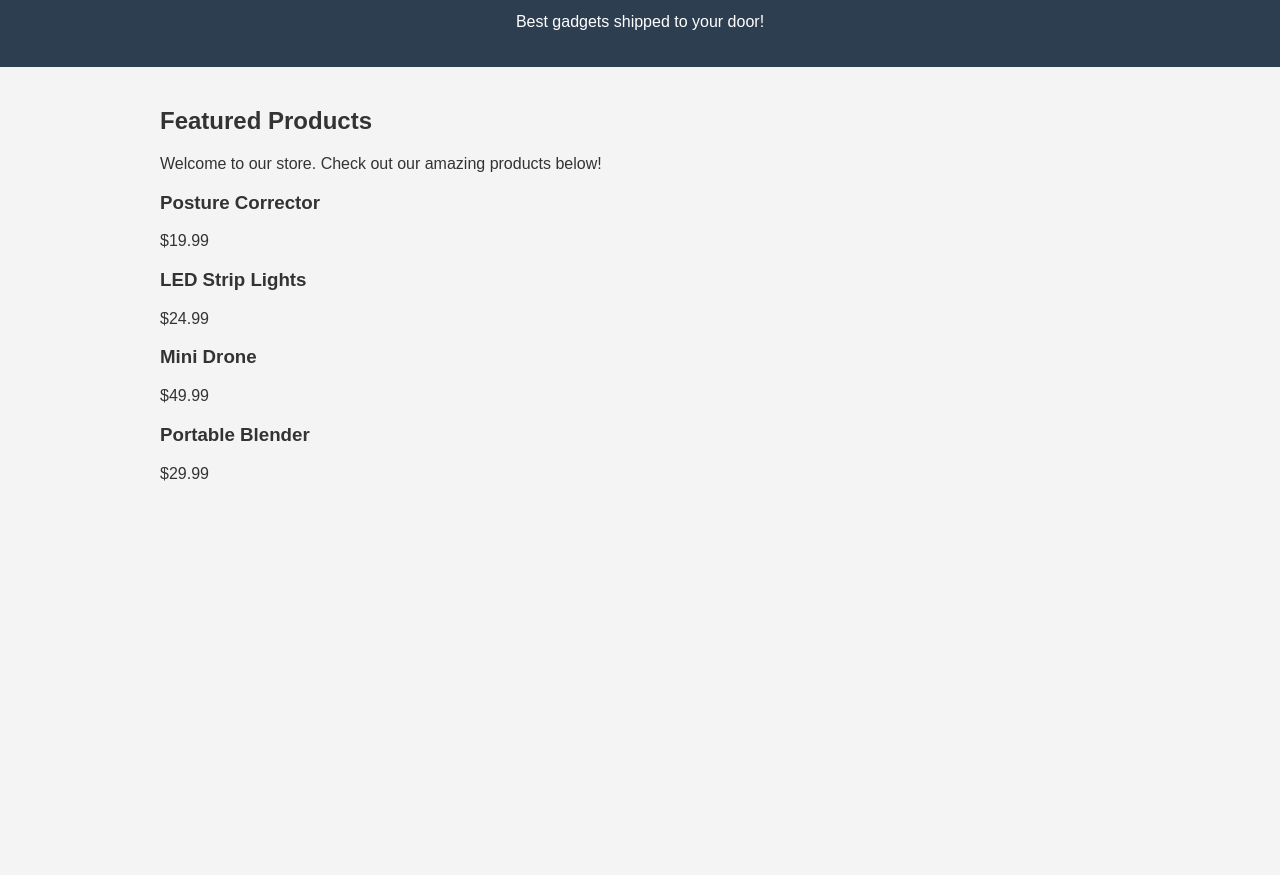
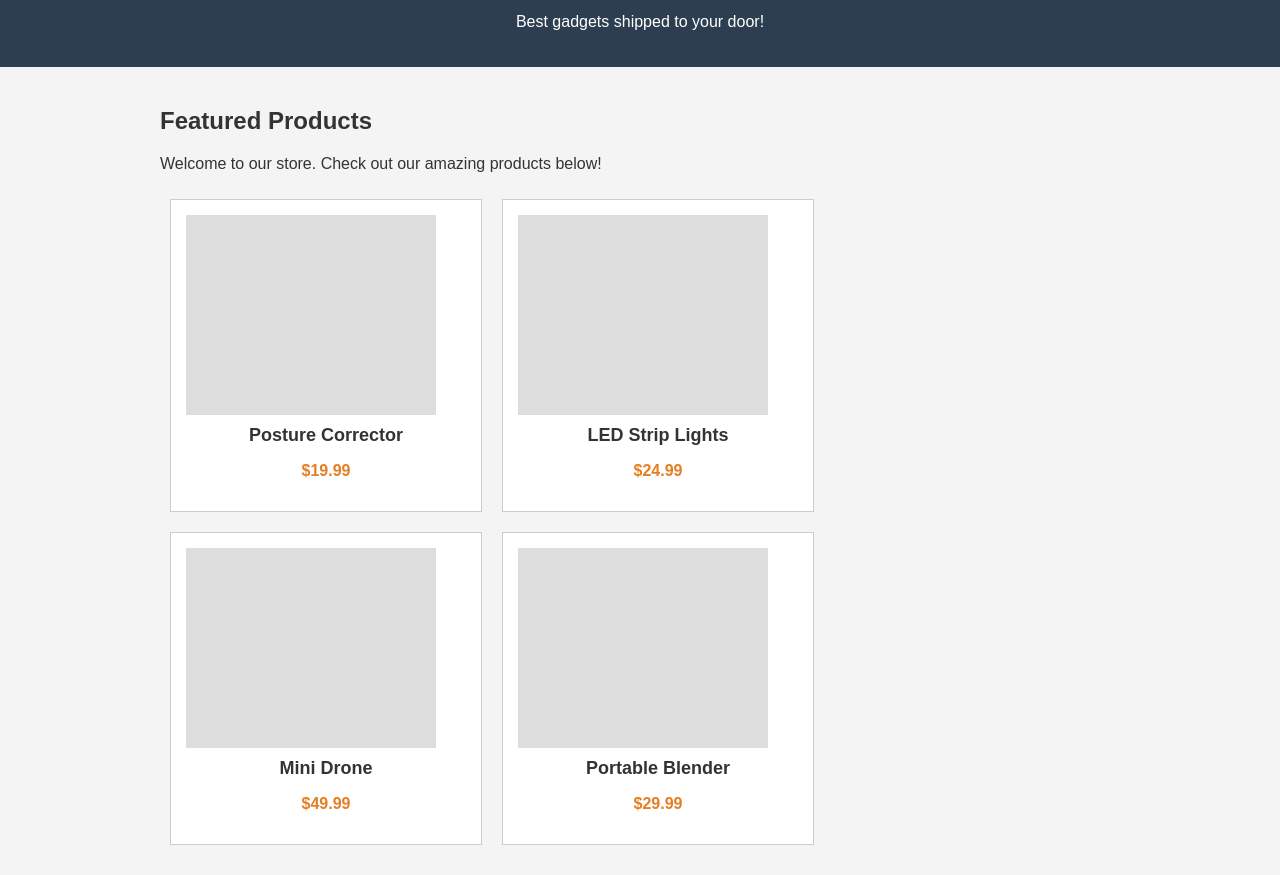
Before and after one commit to ayaangazali/dropshipping-store, a plain HTML site: page index.html in a window 1280 px wide. Shown: the part 60-935 px from the top of the page. Before the commit the page ends 800 px from the top, so only its background shows below. Drawn offline with Linux system fonts and the light colour scheme.

Commit message:
style product cards

```diff
--- a/products.js
+++ b/products.js
@@ -36,7 +36,8 @@ function renderProducts(list) {
 		var p = list[i];
 		var div = document.createElement("div");
 		div.className = "product";
-		div.innerHTML = '<h3>' + p.name + '</h3>' +
+		div.innerHTML = '<div class="product-img"></div>' +
+			'<h3>' + p.name + '</h3>' +
 			'<p class="price">$' + p.price + '</p>';
 		grid.appendChild(div);
 	}
--- a/style.css
+++ b/style.css
@@ -22,3 +22,48 @@ body {
 	margin: 0 auto;
 	padding: 20px;
 }
+
+.product-grid {
+	display: flex;
+	flex-wrap: wrap;
+}
+
+.product {
+	width: 280px;
+	background-color: #ffffff;
+	border: 1px solid #cccccc;
+	margin: 10px;
+	padding: 15px;
+	text-align: center;
+}
+
+.product-img {
+	width: 250px;
+	height: 200px;
+	background-color: #dddddd;
+	margin-bottom: 10px;
+}
+
+.product h3 {
+	font-size: 18px;
+	margin: 10px 0;
+}
+
+.price {
+	color: #e67e22;
+	font-weight: bold;
+	font-size: 16px;
+}
+
+button {
+	background-color: #27ae60;
+	color: white;
+	border: none;
+	padding: 10px 20px;
+	cursor: pointer;
+	font-size: 14px;
+}
+
+button:hover {
+	background-color: #229954;
+}
```
